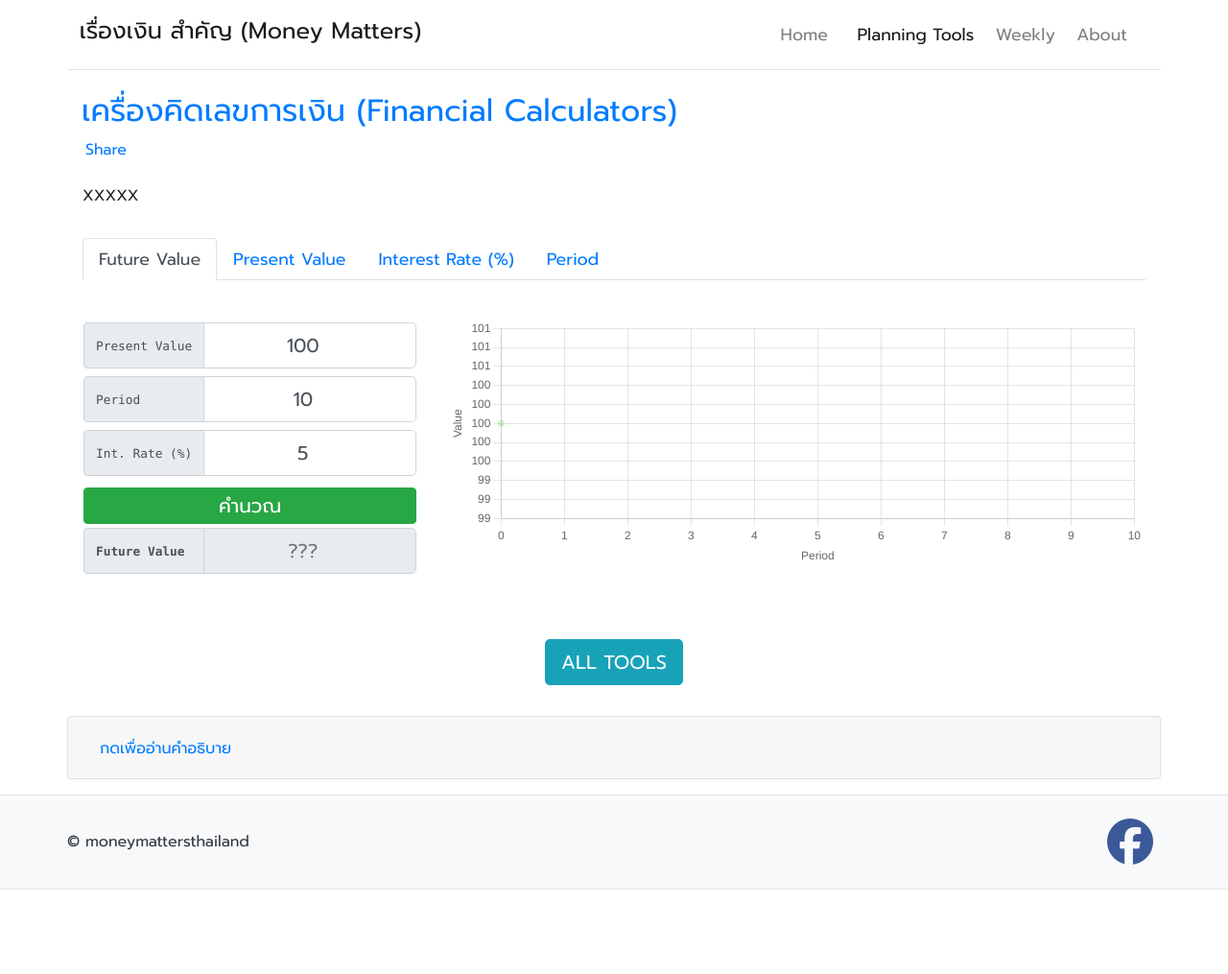
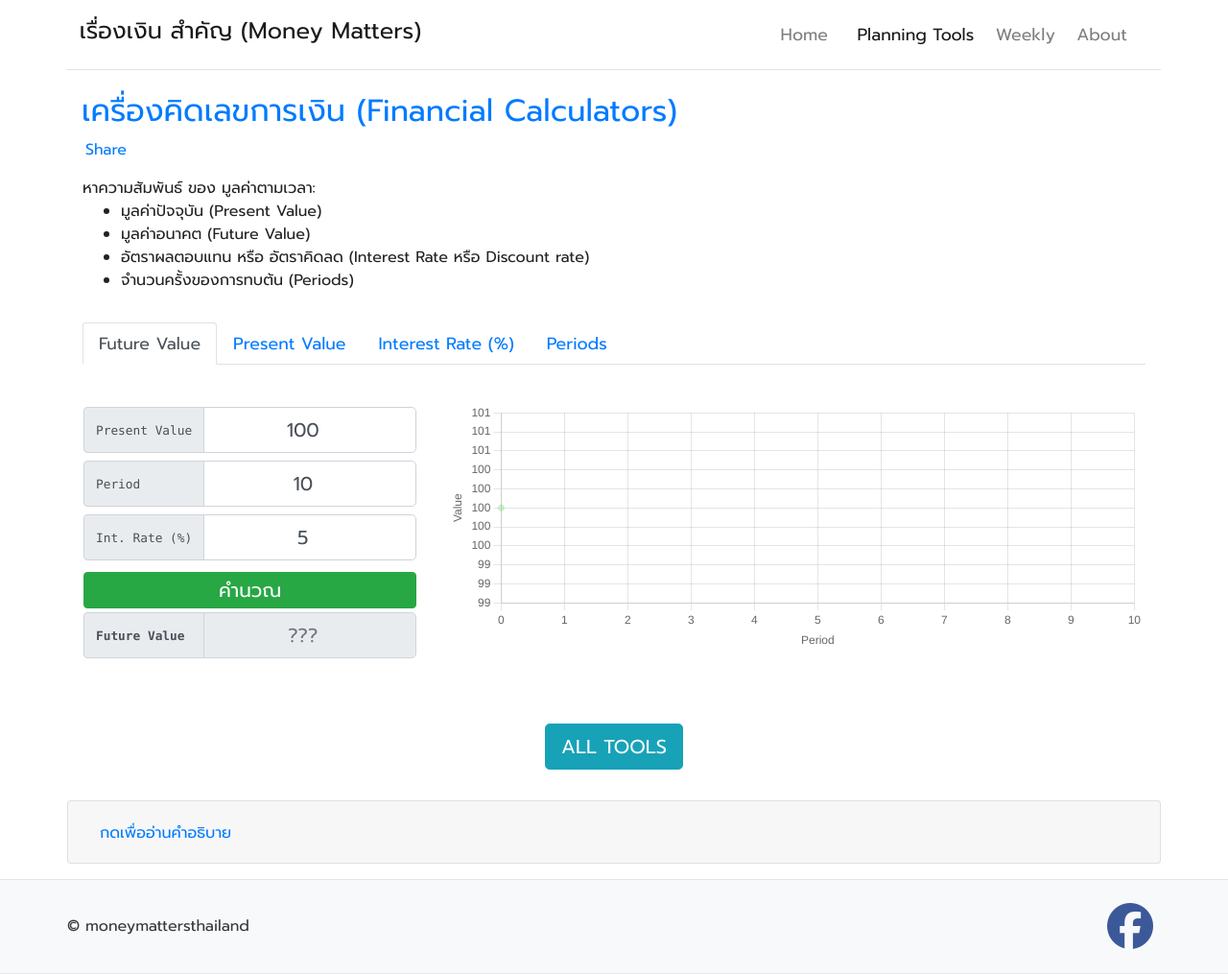
Before and after one commit to moneysart/moneysart.github.io, a Jekyll site: the page built from tools/financial-calculators/index.html, in a window 1280 px wide. Shown: the whole page at 96% size. Built offline with Jekyll 4.4.1, drawn with Linux system fonts in a browser that asks for light colours; nearby versions of some CDN libraries; before the commit the page ends 927 px from its top, so only the background shows below that.

Commit message:
add intro text

```diff
--- a/tools/financial-calculators/index.html
+++ b/tools/financial-calculators/index.html
@@ -21,10 +21,16 @@ date: 2021-05-08
     </div>
 
     <!-- form for user's input -->
-    <div class="row my-2">
+    <div class="row">
 
         <div class="col-12 pb-0">
-            <p>XXXXX</p>
+            หาความสัมพันธ์ ของ มูลค่าตามเวลา:
+            <ul>
+                <li>มูลค่าปัจจุบัน (Present Value)</li>
+                <li>มูลค่าอนาคต (Future Value)</li>
+                <li>อัตราผลตอบแทน หรือ อัตราคิดลด (Interest Rate หรือ Discount rate)</li>
+                <li>จำนวนครั้งของการทบต้น (Periods)</li>
+            </ul>
         </div>
 
         <!-- tabs navigator -->
@@ -43,8 +49,8 @@ date: 2021-05-08
                         aria-selected="true">Interest Rate (%)</a>
                 </li>
                 <li class="nav-item" role="presentation">
-                    <a class="nav-link" id="period-tab" data-toggle="tab" href="#period" role="tab" aria-controls="period"
-                        aria-selected="true">Period</a>
+                    <a class="nav-link" id="periods-tab" data-toggle="tab" href="#periods" role="tab" aria-controls="periods"
+                        aria-selected="true">Periods</a>
                 </li>
             </ul>
         </div>
@@ -240,8 +246,8 @@ date: 2021-05-08
                     </div>
                 </div>
 
-                <!-- tab for Period calculation -->
-                <div class="tab-pane fade" id="period" role="tabpanel" aria-labelledby="period-tab">
+                <!-- tab for Periods calculation -->
+                <div class="tab-pane fade" id="periods" role="tabpanel" aria-labelledby="periods-tab">
                     <div class="row">
 
                         <div class="col-sm-6 col-lg-4">
```
